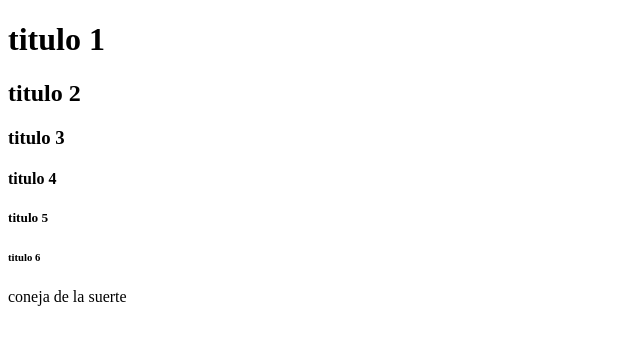
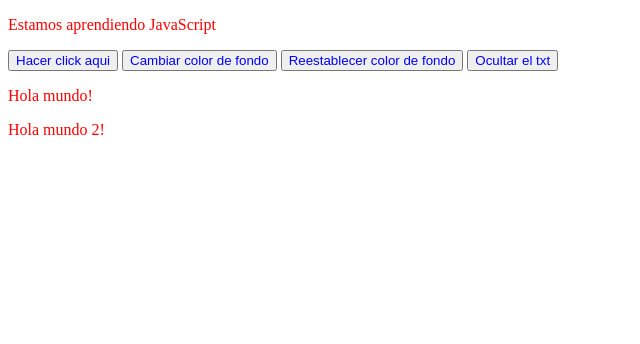
Before and after one commit to ArqJo/ARG-PROG-4.0, a plain HTML site: page index.html in a window 1280 px wide. Shown: the whole page, without its empty margins (0-640 px from the left). Drawn offline with Linux system fonts and the light colour scheme.

Commit message:
Add files via upload

```diff
--- a/index.html
+++ b/index.html
@@ -4,15 +4,27 @@
     <meta charset="UTF-8">
     <meta http-equiv="X-UA-Compatible" content="IE=edge">
     <meta name="viewport" content="width=device-width, initial-scale=1.0">
-    <title>Nuestro primer ejemplo en html</title>
+    <title>Document</title>
+    <link rel="stylesheet" href="CSS/estilos.css">
+
 </head>
 <body>
-    <h1>titulo 1</h1>
-    <h2>titulo 2</h2>
-    <h3>titulo 3</h3>
-    <h4>titulo 4</h4>
-    <h5>titulo 5</h5>
-    <h6>titulo 6</h6>
-    <p>coneja de la suerte</p>
+
+    <p id="demo">Estamos aprendiendo JavaScript</p>
+
+    <button type="button" id="boton">Hacer click aqui</button>
+
+    <button type="button" id="boton_color">Cambiar color de fondo</button>
+
+    <button type="button" id="boton_default">Reestablecer color de fondo</button>
+
+    <button type="button" id="boton_ocultar">Ocultar el txt</button>
+
+
+    <p class="prueba"> Hola mundo!</p>
+    <p class="prueba"> Hola mundo 2!</p>
+
+
+    <script src="/JS/function.js"></script>
 </body>
 </html>
```
Also changed, not shown: 1 other file.
